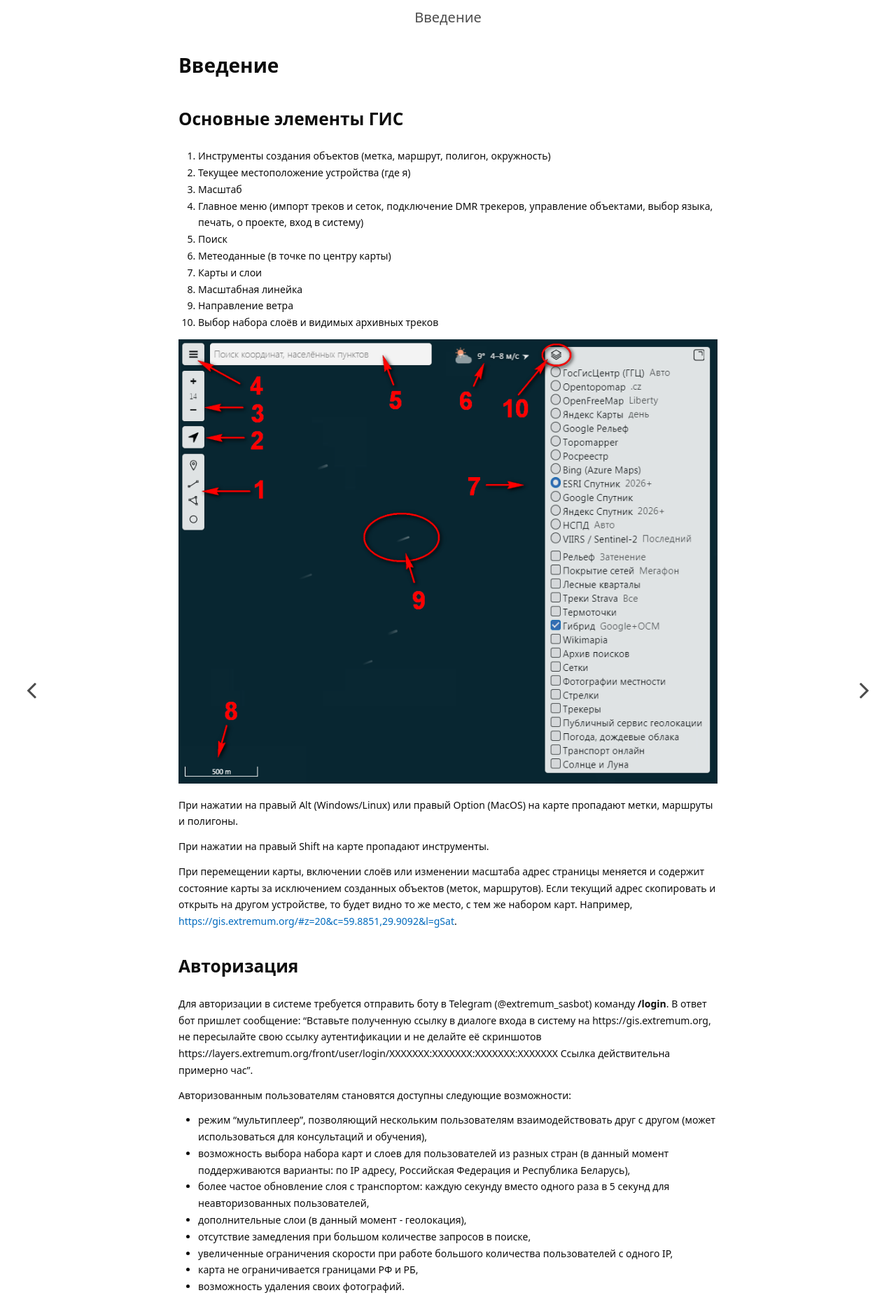
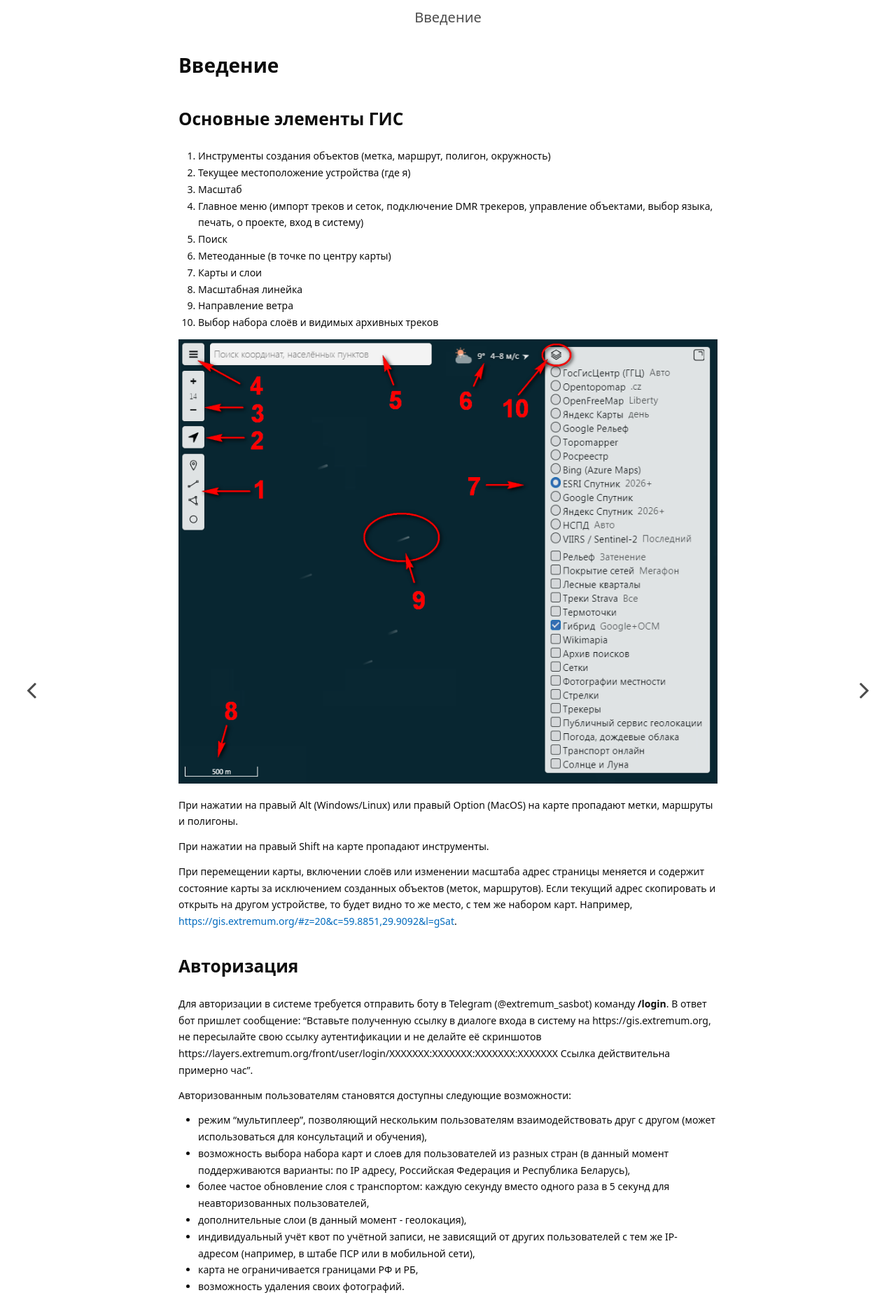
Before and after one commit to extremum-search-and-rescue/help.gis, a Jekyll site: the page built from _posts/2023-05-20-intro.md, in a window 1280 px wide. Shown: the whole page at 70% size. Built offline with Jekyll 4.4.1, drawn with Linux system fonts in a browser that asks for light colours.

Commit message:
help update quota docs for logged users

```diff
--- a/_posts/2023-05-20-intro.md
+++ b/_posts/2023-05-20-intro.md
@@ -34,7 +34,6 @@ https://layers.extremum.org/front/user/login/XXXXXXX:XXXXXXX:XXXXXXX:XXXXXXX
 - возможность выбора набора карт и слоев для пользователей из разных стран (в данный момент поддерживаются варианты: по IP адресу, Российская Федерация и Республика Беларусь),
 - более частое обновление слоя с транспортом: каждую секунду вместо одного раза в 5 секунд для неавторизованных пользователей,
 - дополнительные слои (в данный момент - геолокация),
-- отсутствие замедления при большом количестве запросов в поиске,
-- увеличенные ограничения скорости при работе большого количества пользователей с одного IP,
+- индивидуальный учёт квот по учётной записи, не зависящий от других пользователей с тем же IP-адресом (например, в штабе ПСР или в мобильной сети),
 - карта не ограничивается границами РФ и РБ,
 - возможность удаления своих фотографий.
```
Also changed, not shown: _posts/2023-06-11-ui-search.md (+1 -1 lines), _posts/2023-06-12-ui-maps-and-layers.md (+6 -6 lines).
